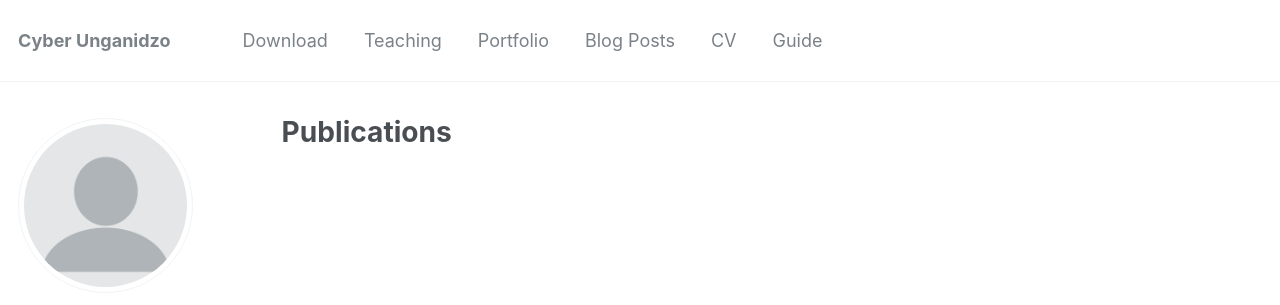
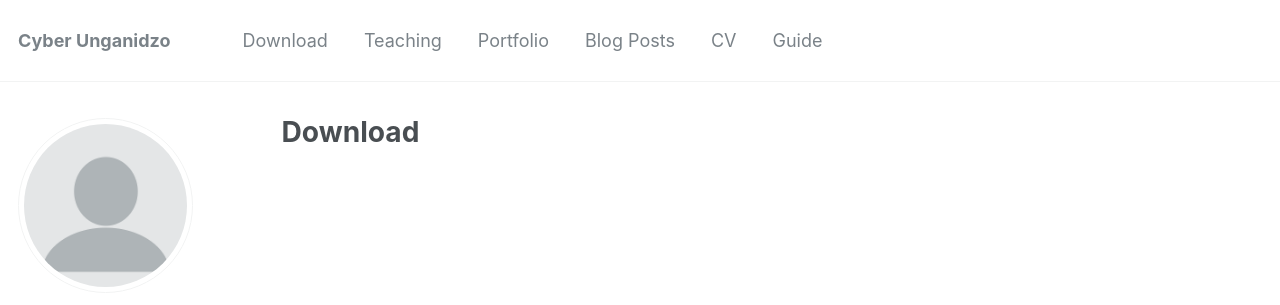
Before and after one commit to esoneXon/esoneXon.github.io, a Jekyll site: the page built from _pages/publications.md, in a window 1280 px wide. Shown: the top 305 px of the page. Built offline with Jekyll 4.4.1, drawn with Linux system fonts in a browser that asks for light colours; some web fonts are replaced.

Commit message:
Update publications.md

```diff
--- a/_pages/publications.md
+++ b/_pages/publications.md
@@ -1,16 +1,12 @@
 ---
 layout: archive
-title: "Publications"
-permalink: /publications/
+title: "Download"
+permalink: /download/
 author_profile: true
 ---
 
-{% if author.googlescholar %}
-  You can also find my articles on <u><a href="{{author.googlescholar}}">my Google Scholar profile</a>.</u>
-{% endif %}
-
 {% include base_path %}
 
-{% for post in site.publications reversed %}
+{% for post in site.download reversed %}
   {% include archive-single.html %}
 {% endfor %}
```
